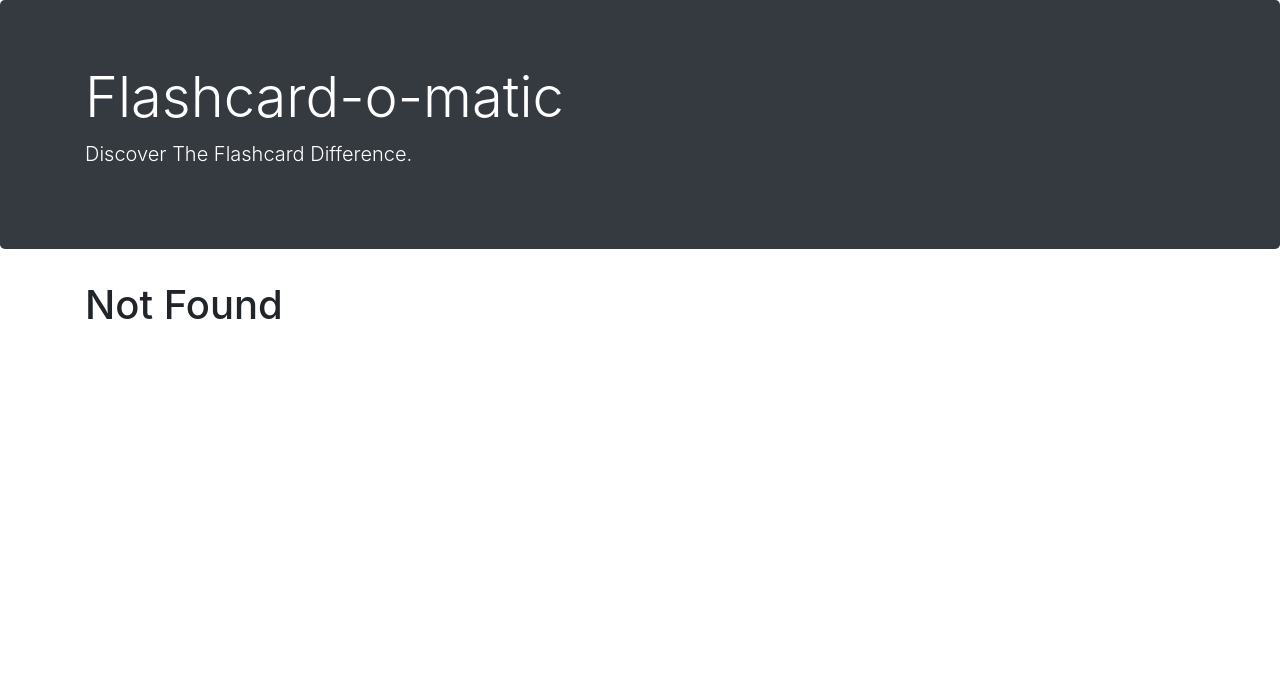
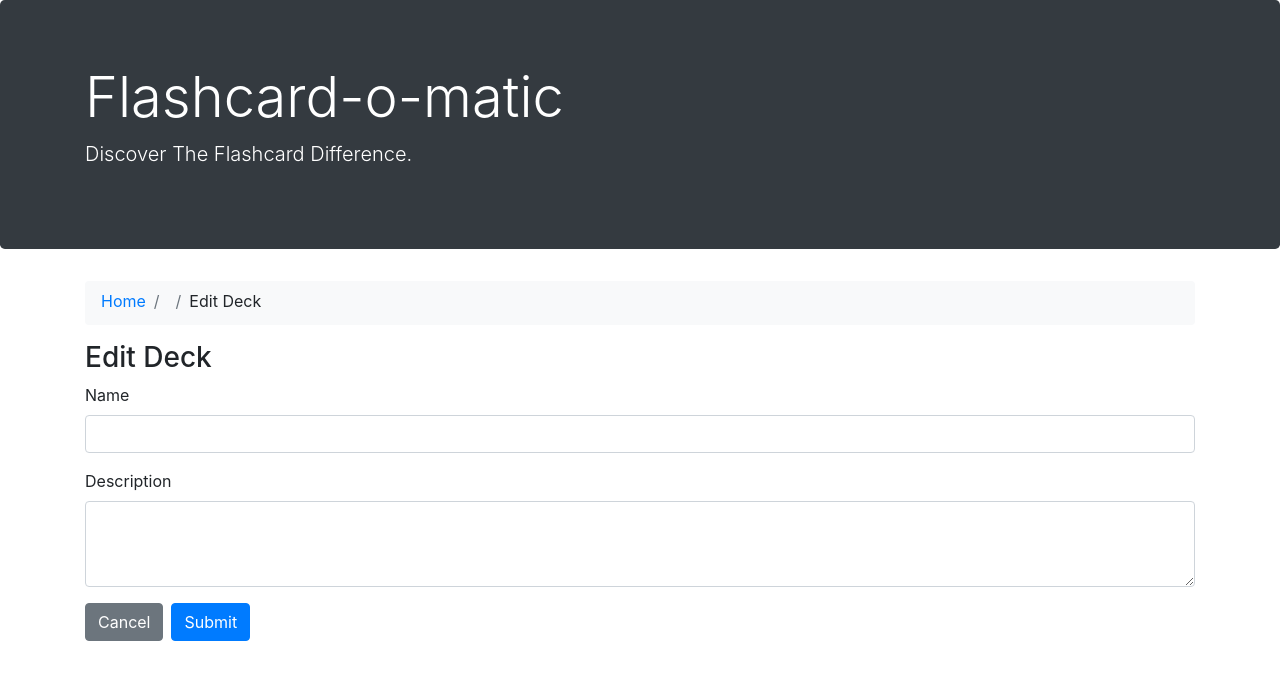
Before and after one commit to acreese16/Flashcard-app-project, a React (Create React App) app: page /decks/1/edit in a window 1280 px wide. Before the commit this address had no page. Shown: the top 680 px of the page. Built offline with nearby package versions, Linux system fonts and the light colour scheme; no server answers; a web font is replaced by a local one.

Commit message:
Adding changes that are functioning properly

```diff
--- a/src/App.js
+++ b/src/App.js
@@ -1,6 +1,5 @@
-import React, { useState } from "react";
+import React from "react";
 import { Route, Switch } from "react-router-dom";
-import AddCard from "./decks/cards/AddCard";
 import Layout from "./Layout";
 
 /**
@@ -12,9 +11,8 @@
   return (
     <div className="app-routes">
       <Switch>
+        <Route path="/" >
           <Layout />
-        <Route path="/decks/:deckId/cards/new">
-          <AddCard />
         </Route>
       </Switch>
     </div>
--- a/src/Layout/index.js
+++ b/src/Layout/index.js
@@ -1,4 +1,4 @@
-import React from "react";
+import React, { useState } from "react";
 import Header from "./Header";
 import NotFound from "./NotFound";
 import CreateDeck from "../decks/CreateDeck";
@@ -7,8 +7,15 @@
 import Study from "../decks/Study";
 import Deck from "../decks/Deck";
 import AddCard from "../decks/cards/AddCard";
+import EditCard from "../decks/cards/EditCard";
+import EditDeck from "../decks/EditDeck";
 
 function Layout() {
+  const [deckSize, setDeckSize] = useState(0);
+  const updateDecks = (newDecks) => {
+    setDeckSize(() => deckSize + newDecks);
+  };
+
   return (
     <>
       <Header />
@@ -16,19 +23,25 @@
         {/* TODO: Implement the screen starting here */}
         <Switch>
           <Route exact path="/">
-            <Home />
+            <Home updateDecks={updateDecks} deckSize={deckSize} />
           </Route>
           <Route path="/decks/new">
-            <CreateDeck />
+            <CreateDeck updateDecks={updateDecks} />
           </Route>
           <Route path="/decks/:deckId/study">
             <Study />
           </Route>
           <Route exact path="/decks/:deckId">
-            <Deck />
+            <Deck updateDecks={updateDecks} />
+          </Route>
+          <Route path="/decks/:deckId/edit">
+            <EditDeck updateDecks={updateDecks} />
           </Route>
           <Route path="/decks/:deckId/cards/new">
-            <AddCard />
+            <AddCard updateDecks={updateDecks} />
+          </Route>
+          <Route path="/decks/:deckId/cards/:cardId/edit">
+            <EditCard updateDecks={updateDecks} />
           </Route>
           <Route>
             <NotFound />
--- /dev/null
+++ b/src/decks/EditDeck.js
@@ -0,0 +1,103 @@
+import React, { useState, useEffect } from "react";
+import { Link, useHistory, useParams } from "react-router-dom";
+import { readDeck, updateDeck } from "../utils/api/index";
+
+function EditDeck({ updateDecks }) {
+    // creating an initial state of an empty deck as a default
+  const [deck, setDeck] = useState({ name: "", description: "" });
+  // utilizing the parameters for the deckId
+  const { deckId } = useParams();
+  const history = useHistory();
+
+  // useEffect API call to read the deck and return back the correct deck
+  useEffect(() => {
+    const abortControl = new AbortController();
+
+    const deckDetails = async () => {
+      const response = await readDeck(deckId, abortControl.signal);
+      setDeck(() => response);
+    };
+    deckDetails();
+
+    return () => {
+      abortControl.abort();
+    };
+  }, [deckId]);
+
+  //modifying the deck and the values in the deck
+  const modifyDeck = ({ target }) => {
+    setDeck({ ...deck, [target.name]: target.value });
+  };
+
+  // submit deck handler when you edit an existing deck
+  const submitDeck = async (event) => {
+    event.preventDefault();
+
+    const response = await updateDeck(deck);
+    history.push(`/decks/${response.id}`);
+    updateDecks(1);
+  };
+
+  return (
+    <div>
+      <nav aria-label="breadcrumb">
+        <ol className="breadcrumb bg-light pt-2 d-flex">
+          {""}
+          <li className="breadcrumb-item">
+            <Link to={"/"}>Home</Link>
+          </li>
+          <li className="breadcrumb-item">
+            <Link to={`/decks/${deckId}`}>{deck.name}</Link>
+          </li>
+          <li className="breadcrumb-item" aria-label="page">
+            Edit Deck
+          </li>
+        </ol>
+      </nav>
+
+      <div>
+        <h3>Edit Deck</h3>
+      </div>
+        <div>
+          <form onSubmit={submitDeck}>
+            <div className="form-group">
+              <label>Name</label>
+              <input
+                name="name"
+                id="name"
+                type="text"
+                value={deck.name}
+                onChange={modifyDeck}
+                placeholder={deck.name}
+                className="form-control"
+              />
+            </div>
+            <div className="form-group">
+              <label>Description</label>
+              <textarea
+                name="description"
+                id="desscription"
+                value={deck.description}
+                onChange={modifyDeck}
+                placeholder={deck.description}
+                rows={3}
+                className="form-control"
+              />
+            </div>
+            <Link
+              to={`/decks/${deckId}`}
+              className="btn btn-secondary mr-2"
+              name="cancel"
+            >
+              Cancel
+            </Link>
+            <button type="submit" className="btn btn-primary">
+              Submit
+            </button>
+          </form>
+        </div>
+      </div>
+  );
+}
+
+export default EditDeck;
--- a/src/decks/cards/AddCard.js
+++ b/src/decks/cards/AddCard.js
@@ -18,13 +18,11 @@
   useEffect(() => {
     const abortControl = new AbortController();
 
-    const cardInfo = async () => {
-      const response = await readDeck(deckId,  abortControl.signal );
-
+    const deckDetails = async () => {
+      const response = await readDeck(deckId, abortControl.signal );
       setDeck(() => response)
     };
-
-    cardInfo();
+    deckDetails();
 
     return () => {
       abortControl.abort();
--- a/src/decks/cards/EditCard.js
+++ b/src/decks/cards/EditCard.js
@@ -1,13 +1,26 @@
 import React, {useState, useEffect} from "react";
 import CardForm from "./CardForm";
 import { updateCard, readDeck, readCard } from "../../utils/api/index";
-import { useHistory, useParams } from "react-router-dom";
+import { Link, useHistory, useParams } from "react-router-dom";
 
 function EditCard({updateDecks}) {
     const [deck, setDeck] = useState([]);
     const {deckId, cardId} = useParams();
     const history = useHistory();
     const [card, setCard] = useState({ front: "", back: "", deckId: ""});
+
+    useEffect(() => {
+        const abortControl = new AbortController();
+
+        const deckDetails = async() => {
+            const response = await readDeck(deckId, abortControl.signal);
+            setDeck(() => response);
+        };
+        deckDetails();
+        return () => {
+            abortControl.abort();
+        }
+    }, [deckId]);
 
     useEffect(() => {
         const abortControl = new AbortController();
@@ -22,19 +35,6 @@
             abortControl.abort();
         }
     }, [cardId]);
-
-    useEffect(() => {
-        const abortControl = new AbortController();
-
-        const deckDetails = async() => {
-            const response = await readDeck(deckId, abortControl.signal);
-            setDeck(() => response);
-        };
-        deckDetails();
-        return () => {
-            abortControl.abort();
-        }
-    }, [deckId]);
 
     const updateForm = ({target}) => {
         setCard({...card, [target.name]: target.value});
```
Also changed, not shown: src/decks/cards/CardForm.js (+26 -6 lines).
